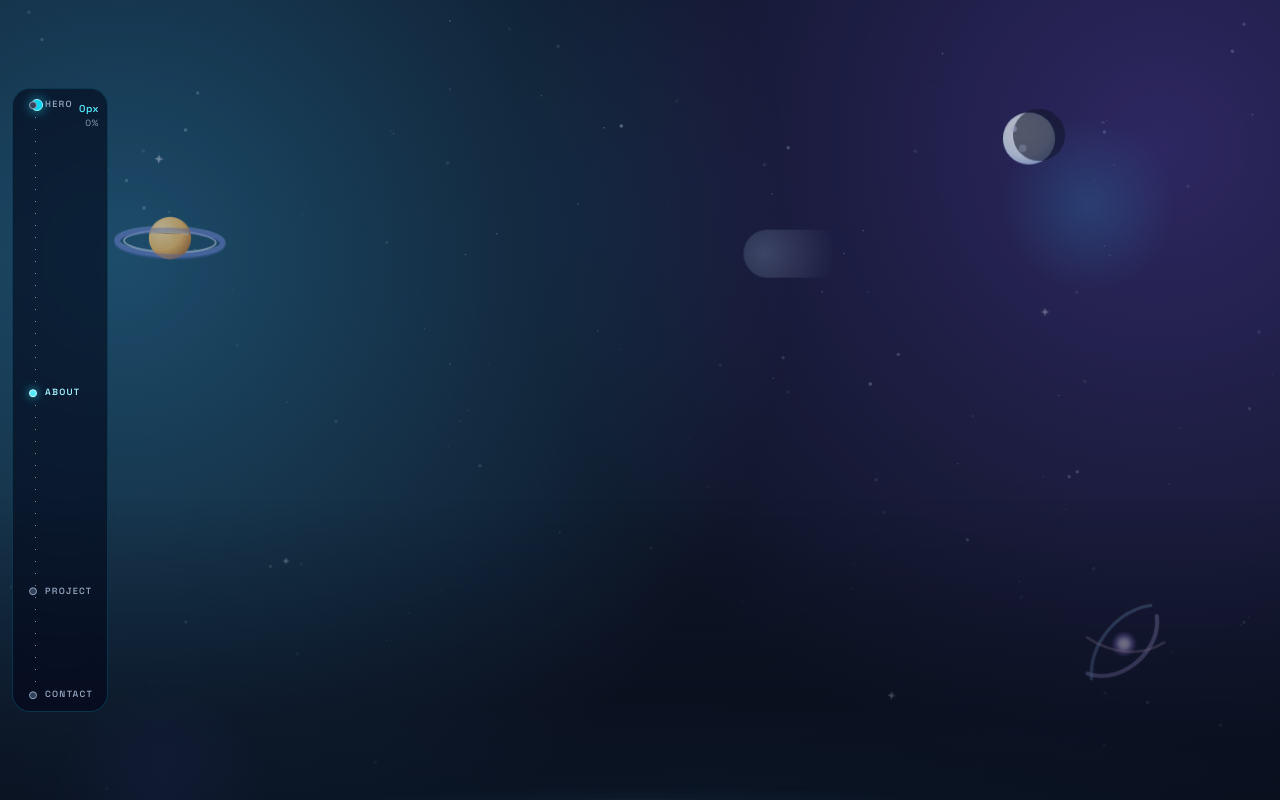
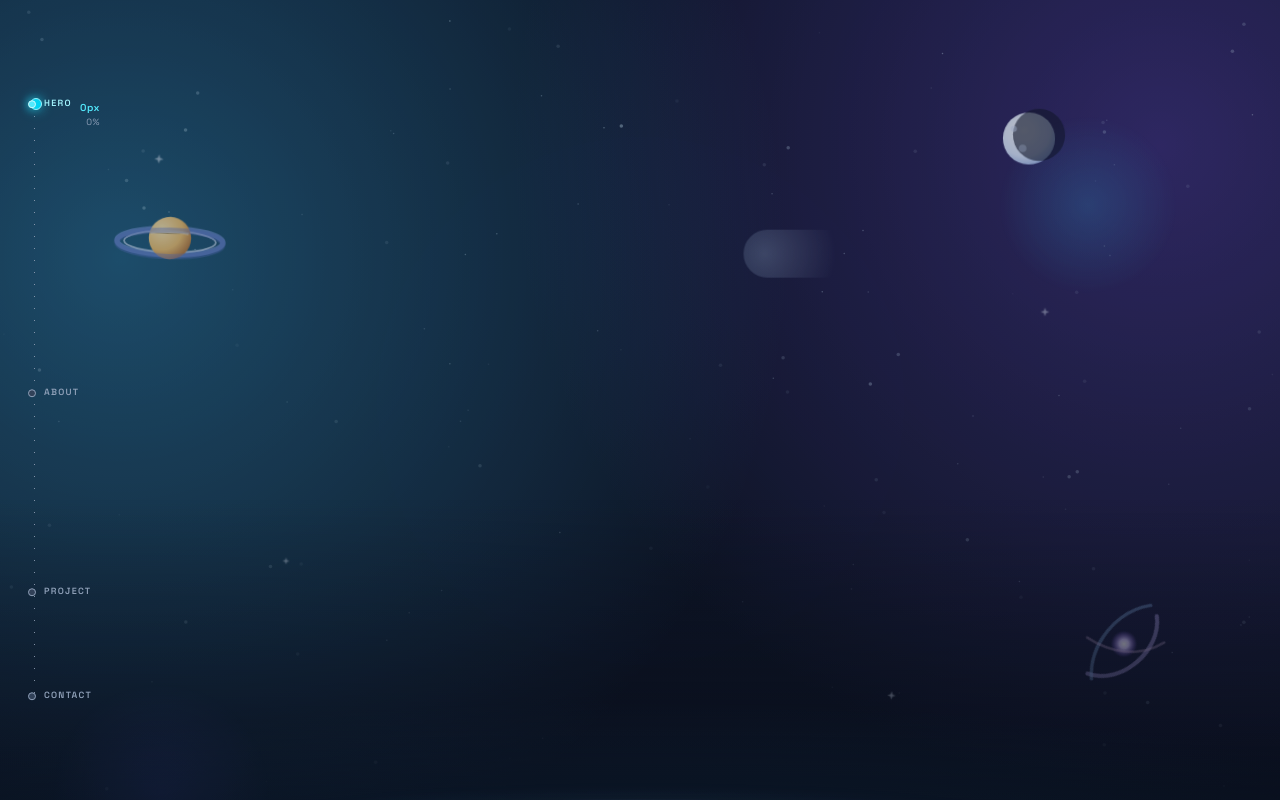
Before and after one commit to BangJhen/BangJhener, a Next.js app: page / in a window 1280 px wide. Shown: the top 800 px of the page. Built offline with nearby package versions, Linux system fonts and the light colour scheme.

Commit message:
Fix: Real Time Issue and Remove Background

```diff
--- a/src/components/Navigation.jsx
+++ b/src/components/Navigation.jsx
@@ -61,9 +61,17 @@ export default function Navigation() {
 
     computeSections();
     handleScroll();
-    window.addEventListener("scroll", handleScroll);
+    let rafId = 0;
+    const loop = () => {
+      handleScroll();
+      rafId = window.requestAnimationFrame(loop);
+    };
+    rafId = window.requestAnimationFrame(loop);
+
+    window.addEventListener("scroll", handleScroll, { passive: true });
     window.addEventListener("resize", computeSections);
     return () => {
+      window.cancelAnimationFrame(rafId);
       window.removeEventListener("scroll", handleScroll);
       window.removeEventListener("resize", computeSections);
     };
@@ -71,7 +79,7 @@ export default function Navigation() {
 
   return (
     <nav className="fixed left-3 top-1/2 z-50 hidden -translate-y-1/2 md:block" aria-label="Section ruler navigation">
-      <div className="relative h-[78vh] w-24 rounded-2xl border border-cyan-900/60 bg-slate-950/60 backdrop-blur-md">
+      <div className="relative h-[78vh] w-24">
         <div
           className="absolute left-[22px] top-4 bottom-4 w-px"
           style={{
@@ -82,7 +90,7 @@ export default function Navigation() {
         />
         <div className="absolute left-[18px] top-4 bottom-4" aria-hidden="true">
           <div
-            className="absolute h-3 w-3 -translate-y-1/2 rounded-full border border-cyan-200 bg-cyan-400 shadow-[0_0_12px_rgba(34,211,238,0.8)] transition-[top]"
+            className="absolute h-3 w-3 -translate-y-1/2 rounded-full border border-cyan-200 bg-cyan-400 shadow-[0_0_12px_rgba(34,211,238,0.8)]"
             style={{ top: `${scrollProgress * 100}%` }}
           />
         </div>
```
